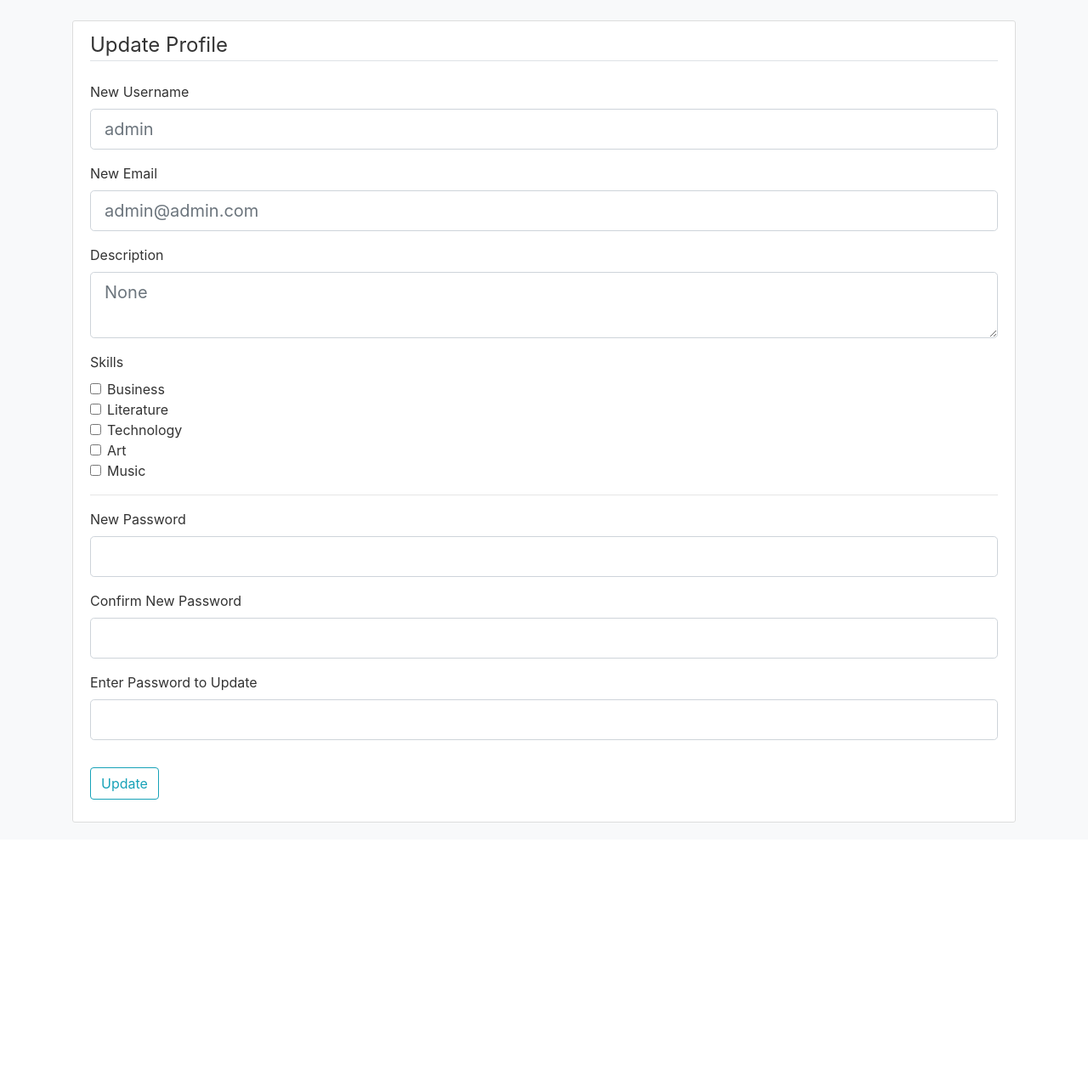
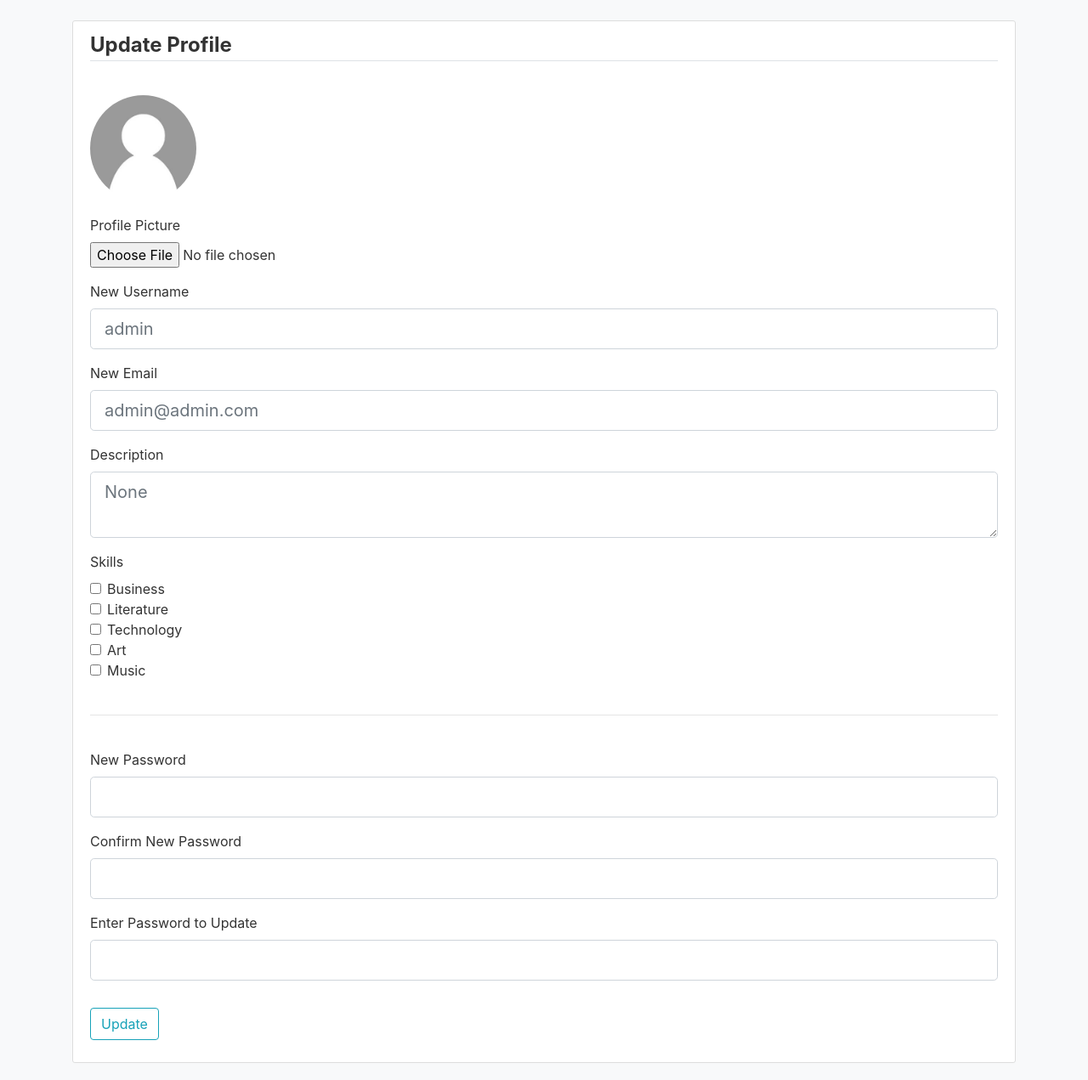
Before and after one commit to KofiAAnnor/UMD-Connect, a Flask app: page /update in a window 1280 px wide. Shown: the part 56-1327 px from the top of the page at 85% size. Before the commit the page ends 1024 px from the top, so only its background shows below. Run offline with Flask 2, Linux system fonts and the light colour scheme; a user stored in the database is signed in; data that the repository does not hold is empty; some libraries are stand-ins or nearby versions.

Commit message:
Add image uploading
allows user to change profile picture, saves it in static/profile_pics;
installed 'Pillow' library for image management

```diff
--- a/flaskapp/forms.py
+++ b/flaskapp/forms.py
@@ -47,7 +47,7 @@ class UpdateForm(FlaskForm):
                         validators=[Email(), Optional()])
     description = TextAreaField('Description',
                         validators=[Length(max=256), Optional()])
-    picture = FileField('Update Profile Picture',
+    picture = FileField('Profile Picture',
                         validators=[FileAllowed(['jpg', 'jpeg', 'png'])])
     skills_bus = BooleanField('Business')
     skills_lit = BooleanField('Literature')
--- a/flaskapp/routes.py
+++ b/flaskapp/routes.py
@@ -1,8 +1,11 @@
+import os
+import secrets
 from flask import render_template, url_for, flash, redirect, request
 from flaskapp import app, db, bcrypt
 from flaskapp.forms import RegistrationForm, LoginForm, UpdateForm
 from flaskapp.models import User, Project, Business, Technology, Literature, Art, Music
 from flask_login import login_user, current_user, logout_user, login_required
+from PIL import Image
 
 
 @app.route("/")
@@ -78,6 +81,19 @@ def delete_account():
     return logout()
 
 
+def save_picture(form_picture):
+    random_hex = secrets.token_hex(8)
+    _, f_ext = os.path.splitext(form_picture.filename)
+    picture_fn = random_hex + f_ext
+    picture_path = os.path.join(app.root_path, 'static/profile_pics', picture_fn)
+
+    output_size = (250, 250)
+    i = Image.open(form_picture)
+    i.thumbnail(output_size)
+    i.save(picture_path)
+
+    return picture_fn
+
 @app.route("/update", methods=["POST", 'GET'])
 @login_required
 def update():
@@ -97,6 +113,9 @@ def update():
                 user.username = form.username.data
             if form.description.data:
                 user.description = form.description.data
+            if form.picture.data:
+                picture_file = save_picture(form.picture.data)
+                current_user.image_file = picture_file
 
             if form.skills_bus.data and not bus:
                 b = Business(name=user.username, type="user")
@@ -133,7 +152,10 @@ def update():
             return redirect(url_for('profile'))
         else:
             flash('Incorrect. Please check password', 'danger')
-    return render_template('update.html', title='Update', form=form, bus=bus, tec=tec, mu=mu, art=ar, lit=lit)
+
+    image_file = url_for('static', filename='profile_pics/' + current_user.image_file)
+    return render_template('update.html', title='Update', form=form, image_file=image_file,
+                            bus=bus, tec=tec, mu=mu, art=ar, lit=lit)
 
 
 @app.route("/project-board")
--- a/flaskapp/templates/update.html
+++ b/flaskapp/templates/update.html
@@ -1,13 +1,29 @@
 {% extends "layout.html" %}
 {% block content %}
   <div class="content-section">
-    <form method="POST">
+    <form method="POST" enctype="multipart/form-data">
       {{ form.hidden_tag() }}
       <input type="hidden" name="email" value={{current_user.email}}/>
       <fieldset class="form-group">
 
-        <legend class="border-bottom mb-4">Update Profile</legend>
+        <!-- Title -->
+        <legend class="border-bottom mb-4"><b>Update Profile</b></legend>
 
+        <!-- Profile Picture -->
+        <div class="form-group">
+          <img class="rounded-circle account-img mt-3" src="{{ image_file }}">
+          <br>
+          {{ form.picture.label(class="form-control-label") }}
+          {{ form.picture(type="file", class="form-control-file") }}
+
+          {% if form.picture.errors %}
+            {% for error in form.picture.errors %}
+              <span class="text-danger">{{ error }}</span><br>
+            {% endfor %}
+          {% endif %}
+        </div>
+
+        <!-- Username -->
         <div class="form-group">
           {{ form.username.label(class="form-control-label") }}
           {% if form.username.errors %}
@@ -22,6 +38,7 @@
           {% endif %}
         </div>
 
+        <!-- Email -->
         <div class="form-group">
           {{ form.new_email.label(class="form-control-label") }}
           {% if form.new_email.errors %}
@@ -36,6 +53,7 @@
           {% endif %}
         </div>
 
+        <!-- Description -->
         <div class="form-group">
           {{ form.description.label(class="form-control-label") }}
           {% if form.description.errors %}
@@ -48,11 +66,9 @@
           {% else %}
             {{ form.description(class="form-control form-control-lg",placeholder=current_user.description) }}
           {% endif %}
-          <!-- <label class="form-control-label" for="description">Description</label> -->
-          <!-- <textarea class="form-control" id="description" rows="3">{% if current_user.description %}{{ current_user.description }}{% endif %}</textarea> -->
         </div>
 
-
+        <!-- Skills -->
         <label class="form-control-label">Skills</label>
         <br>
         <div class="form-check">
@@ -92,7 +108,9 @@
           {{ form.skills_music.label(class="form-check-label") }}
           <br>
         </div>
-        <hr>
+
+        <!-- Passwords -->
+        <br><hr><br>
         <div class="form-group">
               {{ form.new_password.label(class="form-control-label") }}
               {% if form.new_password.errors %}
@@ -124,6 +142,8 @@
               {{ form.old_password(class="form-control form-control-lg") }}
           </div>
       </fieldset>
+
+      <!-- Submit -->
       <div class="form-group">
           {{ form.submit(class="btn btn-outline-info") }}
       </div>
--- a/requirements.txt
+++ b/requirements.txt
@@ -14,3 +14,4 @@ six==1.13.0
 SQLAlchemy==1.3.10
 Werkzeug==0.16.0
 WTForms==2.2.1
+Pillow==6.2.1
```
